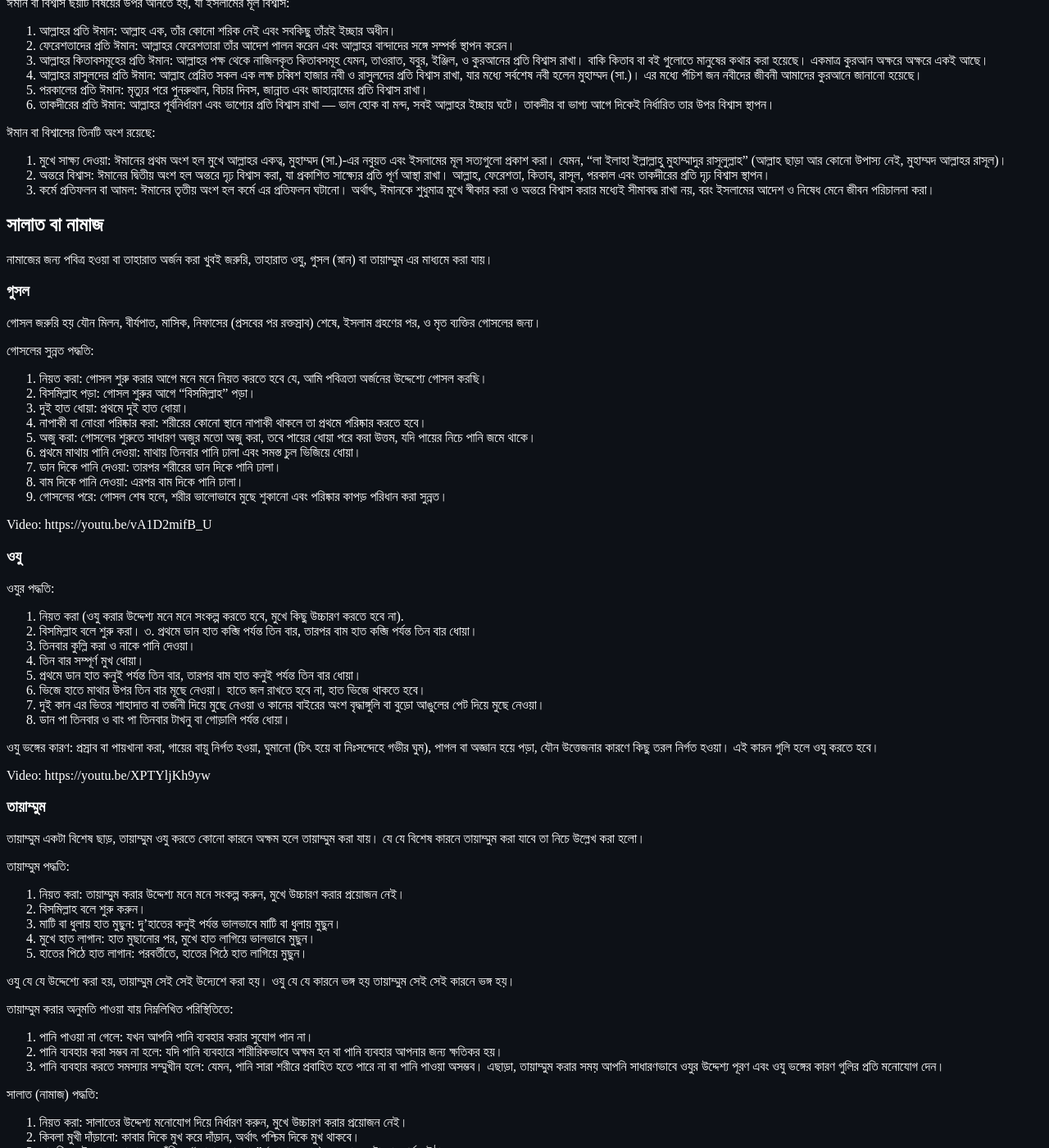
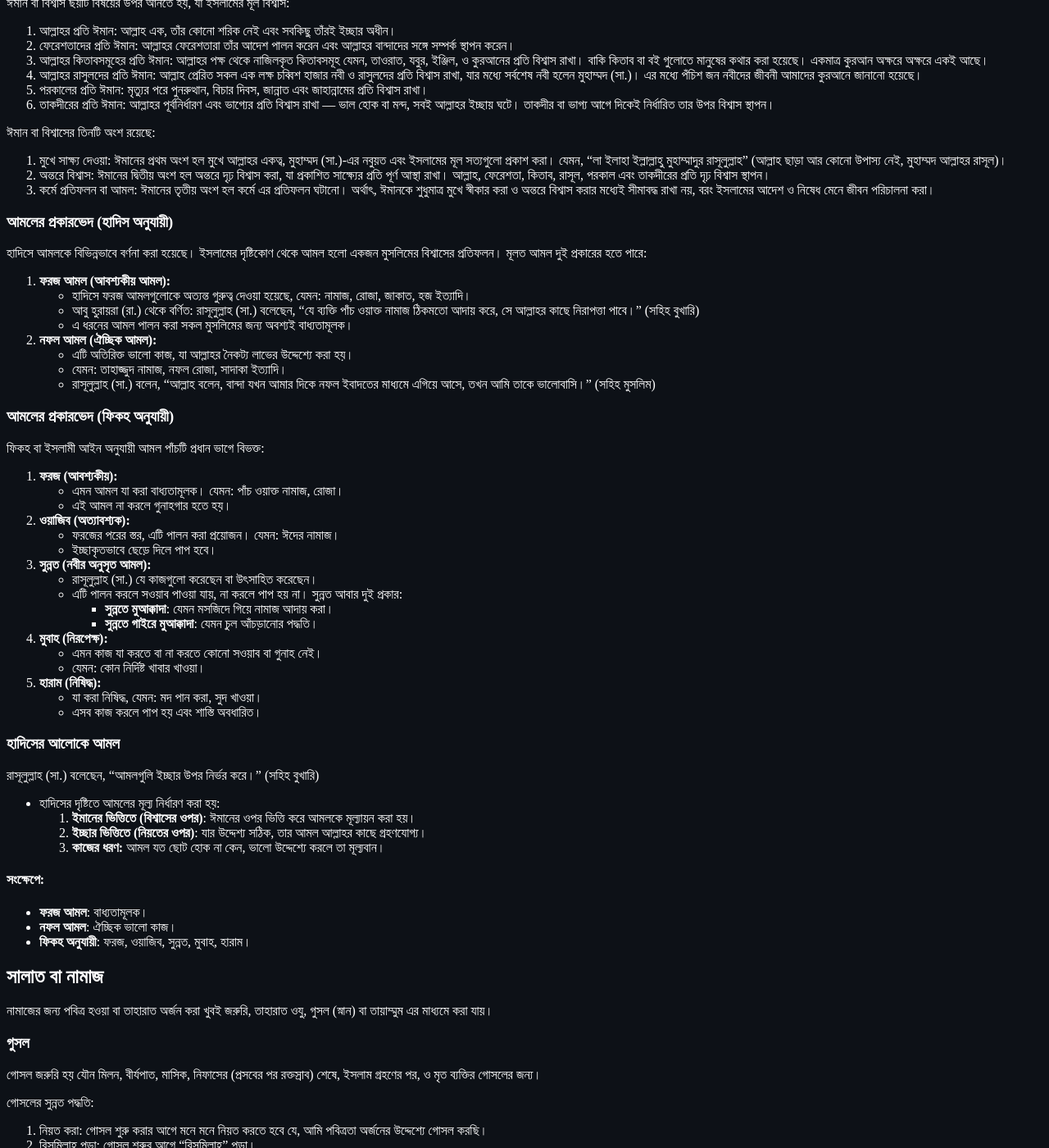
Before and after one commit to DeenAlIslam/NewMuslimGuide, a Jekyll site: the page built from bangla/index.md, in a window 1280 px wide and 1400 px high, scrolled down 246 px. Shown: the whole window at 82% size. Built offline with Jekyll 4.4.1, drawn with Linux system fonts in a browser that asks for light colours.

Commit message:
Update index.md

```diff
--- a/bangla/index.md
+++ b/bangla/index.md
@@ -25,6 +25,61 @@ layout: default
 1. মুখে সাক্ষ্য দেওয়া: ঈমানের প্রথম অংশ হল মুখে আল্লাহর একত্ব, মুহাম্মদ (সা.)-এর নবুয়ত এবং ইসলামের মূল সত্যগুলো প্রকাশ করা। যেমন, "লা ইলাহা ইল্লাল্লাহু মুহাম্মাদুর রাসূলুল্লাহ" (আল্লাহ ছাড়া আর কোনো উপাস্য নেই, মুহাম্মদ আল্লাহর রাসূল)।
 2. অন্তরে বিশ্বাস: ঈমানের দ্বিতীয় অংশ হল অন্তরে দৃঢ় বিশ্বাস করা, যা প্রকাশিত সাক্ষ্যের প্রতি পূর্ণ আস্থা রাখা। আল্লাহ, ফেরেশতা, কিতাব, রাসূল, পরকাল এবং তাকদীরের প্রতি দৃঢ় বিশ্বাস স্থাপন।
 3. কর্মে প্রতিফলন বা আমল: ঈমানের তৃতীয় অংশ হল কর্মে এর প্রতিফলন ঘটানো। অর্থাৎ, ঈমানকে শুধুমাত্র মুখে স্বীকার করা ও অন্তরে বিশ্বাস করার মধ্যেই সীমাবদ্ধ রাখা নয়, বরং ইসলামের আদেশ ও নিষেধ মেনে জীবন পরিচালনা করা।
+
+### আমলের প্রকারভেদ (হাদিস অনুযায়ী)
+
+হাদিসে আমলকে বিভিন্নভাবে বর্ণনা করা হয়েছে। ইসলামের দৃষ্টিকোণ থেকে আমল হলো একজন মুসলিমের বিশ্বাসের প্রতিফলন। মূলত আমল দুই প্রকারের হতে পারে:
+
+1. **ফরজ আমল (আবশ্যকীয় আমল):**
+   - হাদিসে ফরজ আমলগুলোকে অত্যন্ত গুরুত্ব দেওয়া হয়েছে, যেমন: নামাজ, রোজা, জাকাত, হজ ইত্যাদি।
+   - আবু হুরায়রা (রা.) থেকে বর্ণিত: রাসূলুল্লাহ (সা.) বলেছেন, "যে ব্যক্তি পাঁচ ওয়াক্ত নামাজ ঠিকমতো আদায় করে, সে আল্লাহর কাছে নিরাপত্তা পাবে।" (সহিহ বুখারি)
+   - এ ধরনের আমল পালন করা সকল মুসলিমের জন্য অবশ্যই বাধ্যতামূলক।
+
+2. **নফল আমল (ঐচ্ছিক আমল):**
+   - এটি অতিরিক্ত ভালো কাজ, যা আল্লাহর নৈকট্য লাভের উদ্দেশ্যে করা হয়।
+   - যেমন: তাহাজ্জুদ নামাজ, নফল রোজা, সাদাকা ইত্যাদি।
+   - রাসূলুল্লাহ (সা.) বলেন, "আল্লাহ বলেন, বান্দা যখন আমার দিকে নফল ইবাদতের মাধ্যমে এগিয়ে আসে, তখন আমি তাকে ভালোবাসি।" (সহিহ মুসলিম)
+
+### আমলের প্রকারভেদ (ফিকহ অনুযায়ী)
+
+ফিকহ বা ইসলামী আইন অনুযায়ী আমল পাঁচটি প্রধান ভাগে বিভক্ত:
+
+1. **ফরজ (আবশ্যকীয়):**
+   - এমন আমল যা করা বাধ্যতামূলক। যেমন: পাঁচ ওয়াক্ত নামাজ, রোজা।
+   - এই আমল না করলে গুনাহগার হতে হয়।
+
+2. **ওয়াজিব (অত্যাবশ্যক):**
+   - ফরজের পরের স্তর, এটি পালন করা প্রয়োজন। যেমন: ঈদের নামাজ।
+   - ইচ্ছাকৃতভাবে ছেড়ে দিলে পাপ হবে।
+
+3. **সুন্নত (নবীর অনুসৃত আমল):**
+   - রাসূলুল্লাহ (সা.) যে কাজগুলো করেছেন বা উৎসাহিত করেছেন।
+   - এটি পালন করলে সওয়াব পাওয়া যায়, না করলে পাপ হয় না। সুন্নত আবার দুই প্রকার:
+     - **সুন্নতে মুআক্কাদা**: যেমন মসজিদে গিয়ে নামাজ আদায় করা।
+     - **সুন্নতে গাইরে মুআক্কাদা**: যেমন চুল আঁচড়ানোর পদ্ধতি।
+
+4. **মুবাহ (নিরপেক্ষ):**
+   - এমন কাজ যা করতে বা না করতে কোনো সওয়াব বা গুনাহ নেই।
+   - যেমন: কোন নির্দিষ্ট খাবার খাওয়া।
+
+5. **হারাম (নিষিদ্ধ):**
+   - যা করা নিষিদ্ধ, যেমন: মদ পান করা, সুদ খাওয়া।
+   - এসব কাজ করলে পাপ হয় এবং শাস্তি অবধারিত।
+
+### হাদিসের আলোকে আমল
+
+রাসূলুল্লাহ (সা.) বলেছেন, "আমলগুলি ইচ্ছার উপর নির্ভর করে।" (সহিহ বুখারি)
+
+- হাদিসের দৃষ্টিতে আমলের মূল্য নির্ধারণ করা হয়:
+   1. **ইমানের ভিত্তিতে (বিশ্বাসের ওপর)**: ঈমানের ওপর ভিত্তি করে আমলকে মূল্যায়ন করা হয়।
+   2. **ইচ্ছার ভিত্তিতে (নিয়তের ওপর)**: যার উদ্দেশ্য সঠিক, তার আমল আল্লাহর কাছে গ্রহণযোগ্য।
+   3. **কাজের ধরণ:** আমল যত ছোট হোক না কেন, ভালো উদ্দেশ্যে করলে তা মূল্যবান।
+
+#### সংক্ষেপে:
+- **ফরজ আমল**: বাধ্যতামূলক।
+- **নফল আমল**: ঐচ্ছিক ভালো কাজ।
+- **ফিকহ অনুযায়ী**: ফরজ, ওয়াজিব, সুন্নত, মুবাহ, হারাম।
+
 
 ## সালাত বা নামাজ
 
```
